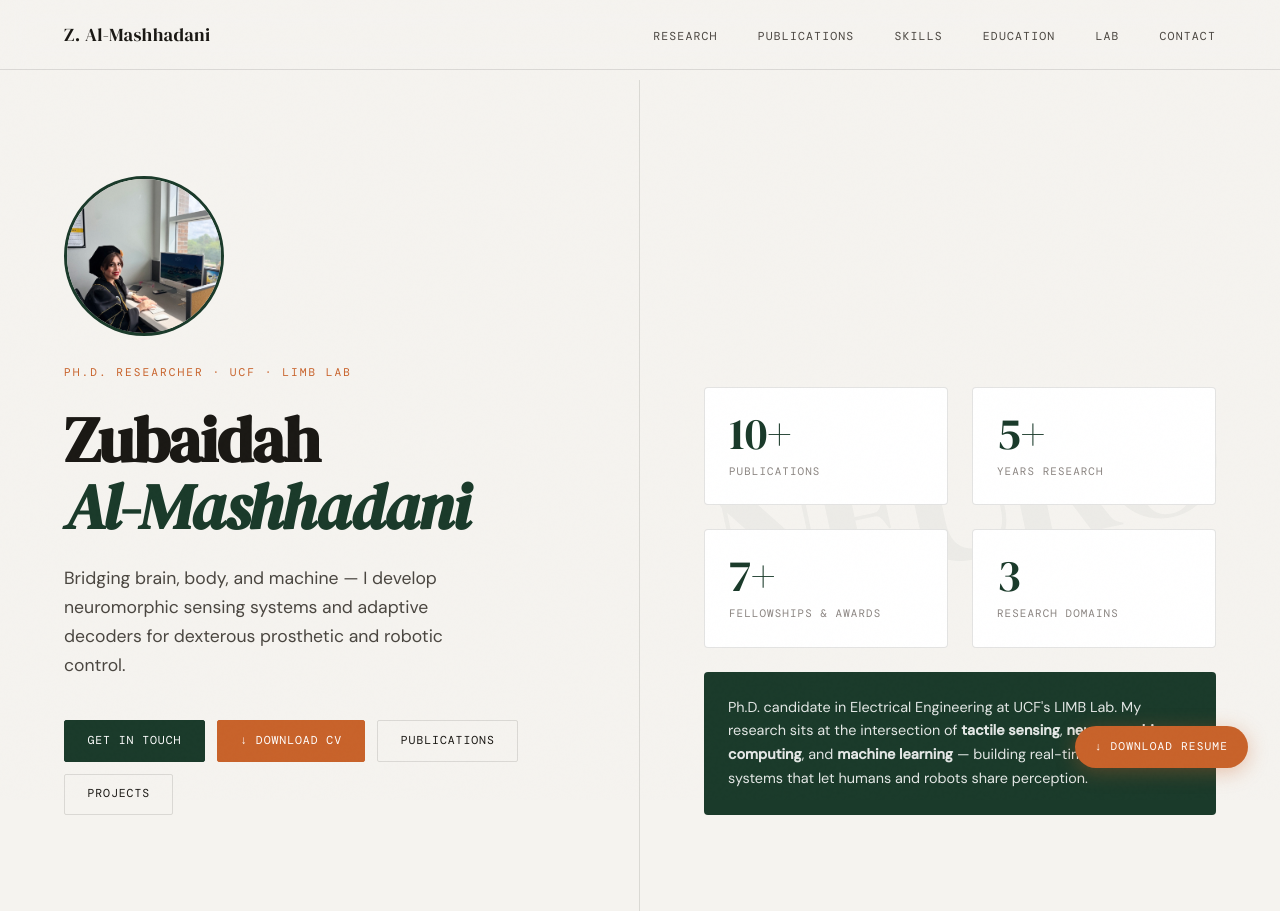
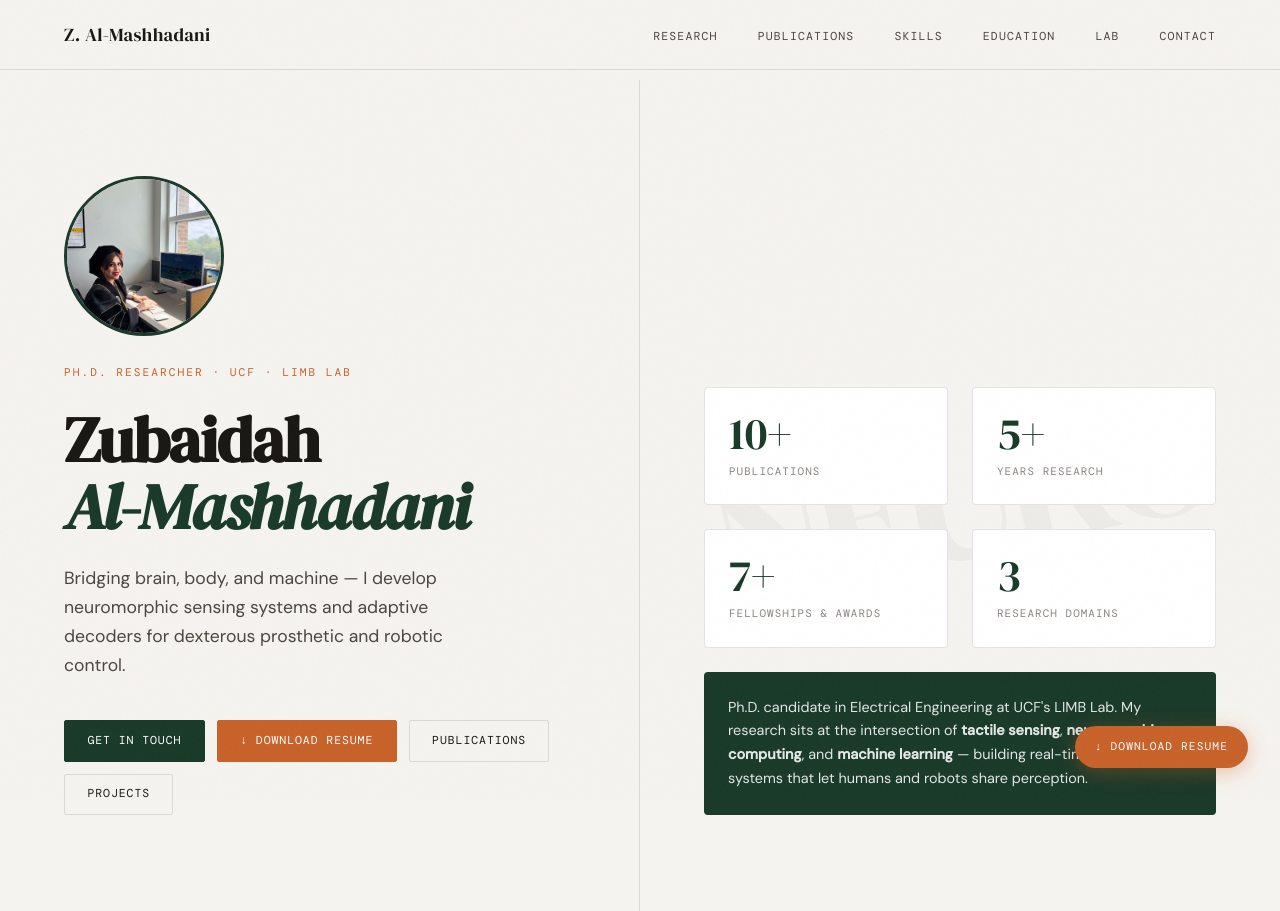
Before and after one commit to zubaidah93/zubaidah93.github.io, a plain HTML site: page index.html in a window 1280 px wide. Shown: the top 911 px of the page. Drawn offline with nearby package versions, Linux system fonts and the light colour scheme; a web font is replaced by a local one.

Commit message:
Update index.html

```diff
--- a/index.html
+++ b/index.html
@@ -928,7 +928,7 @@
       <a class="btn btn-primary" href="mailto:zubaidah.almashhadani@ucf.edu">Get in Touch</a>
       <!-- CV DOWNLOAD: place your CV file in the same folder as index.html, rename it to CV.pdf -->
       <a class="btn btn-cv" href="CV.pdf" download="Zubaidah_AlMashhadani_CV.pdf">
-        ↓ Download CV
+        ↓ Download Resume
       </a>
       <a class="btn btn-outline" href="#publications">Publications</a>
       <a class="btn btn-outline" href="#research">Projects</a>
```
